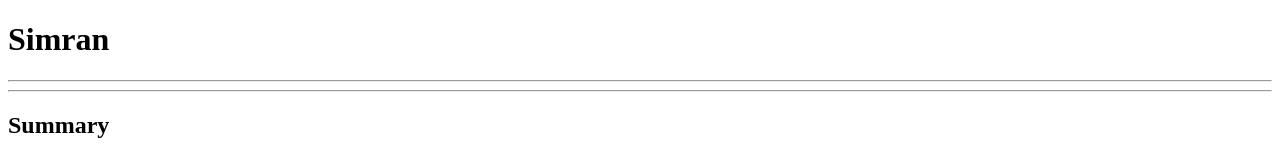
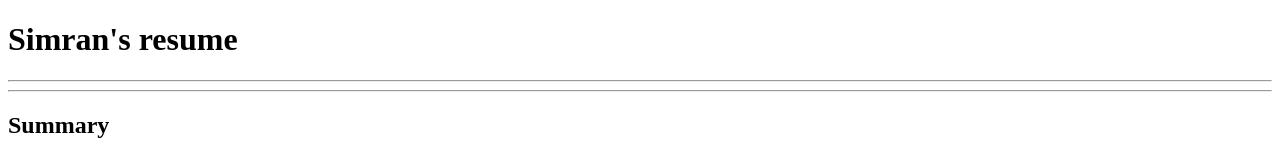
Before and after one commit to Simranaujla/My-resume, a plain HTML site: page index.html in a window 1280 px wide. Shown: the top 159 px of the page. Drawn offline with Linux system fonts and the light colour scheme.

Commit message:
Update index.html

```diff
--- a/index.html
+++ b/index.html
@@ -6,7 +6,7 @@
         <title>My resume</title>
     </head>
     <body>
-        <h1>Simran</h1>
+        <h1>Simran's resume</h1>
         <hr/>
         <hr/>
         <h2>Summary</h2>
```
